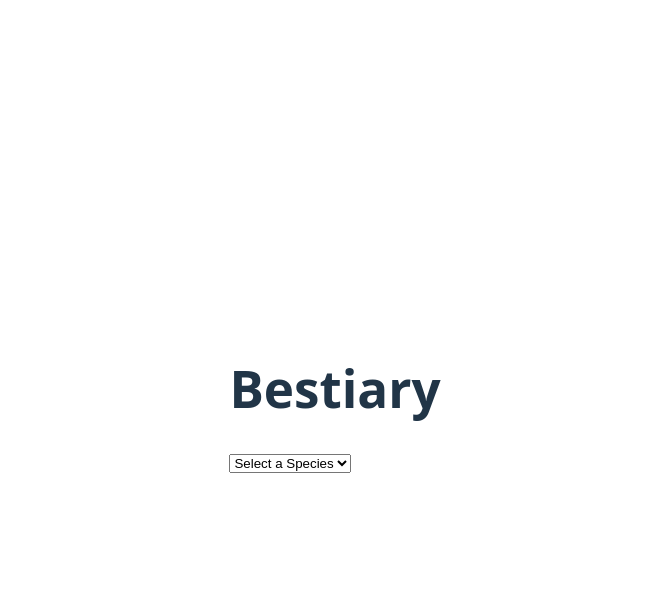
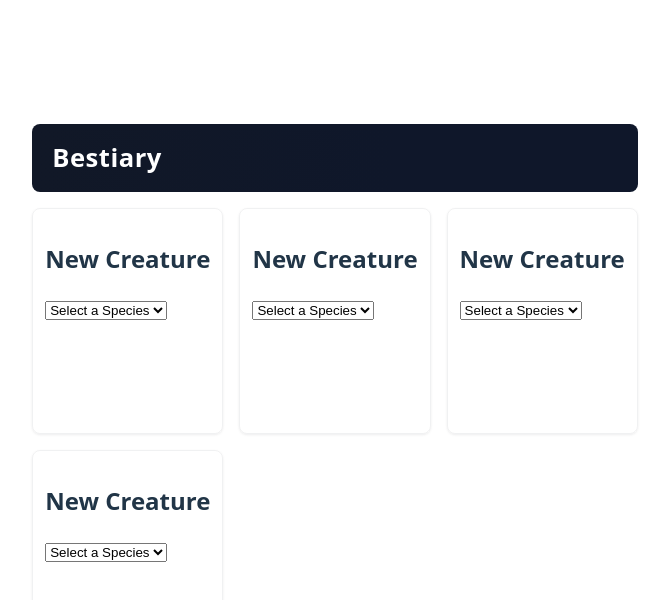
Before and after one commit to navezof/bestiary, a React (Vite) app: page / in a window 1280 px wide. Shown: the top 600 px of the page, without its empty margins (305-974 px from the left). Built offline with nearby package versions, Linux system fonts and the light colour scheme.

Commit message:
add basic formating

```diff
--- a/src/App.css
+++ b/src/App.css
@@ -3,3 +3,27 @@
   margin: 0 auto;
   padding: 2rem;
 }
+
+.bestiary-header {
+  display: flex;
+  flex-direction: column;
+  gap: 0.5rem;
+  padding: 1.25rem;
+  background: linear-gradient(90deg, #111827 0%, #0f172a 60%);
+  color: #fff;
+  border-radius: 8px;
+  margin-bottom: 1rem;
+}
+
+.bestiary-header h1 {
+  margin: 0;
+  font-size: 1.6rem;
+  letter-spacing: 0.02em;
+}
+
+/* grid of creature columns */
+.bestiary-grid {
+  display: grid;
+  grid-template-columns: repeat(3, 1fr);
+  gap: 1rem;
+}
--- a/src/App.tsx
+++ b/src/App.tsx
@@ -1,82 +1,24 @@
-import { useEffect, useMemo, useState } from "react";
+import { useState } from "react";
+import { CreatureBlock } from "./components/CreatureBlock";
 import "./App.css";
-import { CreatureDisplay } from "./components/CreatureDisplay";
-import { CreatureBuilder } from "./domains/creatureBuilder";
-import { getArchetypeFromSpeciesByName, getSpeciesByName } from "./utilities";
-import { SpeciesSelector } from "./components/SpeciesSelector";
-import { Creature } from "./domains/Creature";
-import { ArchetypeSelector } from "./components/ArchetypeSelector";
 
 function App() {
-  const [creatureWithArchetype, setCreatureWithArchetype] =
-    useState<Creature | null>(null);
-  const [baseCreature, setBaseCreature] = useState<Creature | null>(null);
-  const [selectedSpeciesName, setSelectedSpeciesName] = useState<string>("");
-  const [selectedArchetypeName, setSelectedArchetypeName] =
-    useState<string>("");
-
-  // derive the available archetype names from the current base creature
-  const speciesArchetypesName = useMemo(() => {
-    if (!baseCreature?.species) return [] as string[];
-    const species = getSpeciesByName(baseCreature.species);
-    return species?.archetypes ? species.archetypes.map((a) => a.name) : [];
-  }, [baseCreature]);
-
-  useEffect(() => {
-    if (!selectedSpeciesName) {
-      setBaseCreature(null);
-      setCreatureWithArchetype(null);
-      setSelectedArchetypeName("");
-      return;
-    }
-
-    const species = getSpeciesByName(selectedSpeciesName);
-    const newCreature = CreatureBuilder.from(new Creature())
-      .withSpecies(species)
-      .build();
-
-    setBaseCreature(newCreature);
-    setSelectedArchetypeName("");
-  }, [selectedSpeciesName]);
-
-  useEffect(() => {
-    if (!baseCreature) {
-      setCreatureWithArchetype(null);
-      return;
-    }
-
-    if (!selectedArchetypeName) {
-      setCreatureWithArchetype(baseCreature);
-      return;
-    }
-
-    const archetype = getArchetypeFromSpeciesByName(
-      selectedArchetypeName,
-      baseCreature.species
-    );
-    const newCreature = CreatureBuilder.from(baseCreature)
-      .withArchetype(archetype)
-      .build();
-    setCreatureWithArchetype(newCreature);
-  }, [baseCreature, selectedArchetypeName]);
+  const [count] = useState<number>(4);
 
   return (
     <>
-      <h1>Bestiary</h1>
-      <div>
-        <SpeciesSelector
-          selectedSpecies={selectedSpeciesName}
-          onSpeciesChange={setSelectedSpeciesName}
-        />
-        <ArchetypeSelector
-          selectedArchetypeName={selectedArchetypeName}
-          archetypes={speciesArchetypesName}
-          onArchetypeChange={setSelectedArchetypeName}
-        />
-        {creatureWithArchetype && (
-          <CreatureDisplay creature={creatureWithArchetype} />
-        )}
-      </div>
+      <header className="bestiary-header">
+        <h1>Bestiary</h1>
+      </header>
+      <main className="bestiary-main">
+        <div className="bestiary-grid">
+          {Array.from({ length: count }).map((_, index) => (
+            <div key={index}>
+              <CreatureBlock />
+            </div>
+          ))}
+        </div>
+      </main>
     </>
   );
 }
--- /dev/null
+++ b/src/components/CreatureBlock.css
@@ -0,0 +1,19 @@
+/* card styles for creature blocks */
+.creature-card {
+  border-radius: 8px;
+  border: 1px solid rgba(15, 23, 42, 0.06);
+  padding: 0.75rem;
+  box-shadow: 0 1px 3px rgba(15, 23, 42, 0.06), 0 1px 2px rgba(15, 23, 42, 0.02);
+  display: flex;
+  flex-direction: column;
+  min-height: 200px;
+  max-height: 80vh;
+  overflow: auto;
+  transition: box-shadow 120ms ease, border-color 120ms ease, transform 120ms ease;
+}
+
+.creature-card:hover {
+  box-shadow: 0 6px 18px rgba(15, 23, 42, 0.12);
+  transform: translateY(-3px);
+  border-color: rgba(15, 23, 42, 0.12);
+}
--- /dev/null
+++ b/src/components/CreatureBlock.tsx
@@ -0,0 +1,86 @@
+import { useState, useMemo, useEffect } from "react";
+import { Creature } from "../domains/Creature";
+import { CreatureBuilder } from "../domains/creatureBuilder";
+import { getSpeciesByName, getArchetypeFromSpeciesByName } from "../utilities";
+import { ArchetypeSelector } from "./ArchetypeSelector";
+import { CreatureDisplay } from "./CreatureDisplay";
+import { SpeciesSelector } from "./SpeciesSelector";
+import "./CreatureBlock.css";
+
+export const CreatureBlock = () => {
+  const [creatureWithArchetype, setCreatureWithArchetype] =
+    useState<Creature | null>(null);
+  const [baseCreature, setBaseCreature] = useState<Creature | null>(null);
+  const [selectedSpeciesName, setSelectedSpeciesName] = useState<string>("");
+  const [selectedArchetypeName, setSelectedArchetypeName] =
+    useState<string>("");
+
+  // derive the available archetype names from the current base creature
+  const speciesArchetypesName = useMemo(() => {
+    if (!baseCreature?.species) return [] as string[];
+    const species = getSpeciesByName(baseCreature.species);
+    return species?.archetypes ? species.archetypes.map((a) => a.name) : [];
+  }, [baseCreature]);
+
+  useEffect(() => {
+    if (!selectedSpeciesName) {
+      setBaseCreature(null);
+      setCreatureWithArchetype(null);
+      setSelectedArchetypeName("");
+      return;
+    }
+
+    const species = getSpeciesByName(selectedSpeciesName);
+    const newCreature = CreatureBuilder.from(new Creature())
+      .withSpecies(species)
+      .build();
+
+    setBaseCreature(newCreature);
+    setSelectedArchetypeName("");
+  }, [selectedSpeciesName]);
+
+  useEffect(() => {
+    if (!baseCreature) {
+      setCreatureWithArchetype(null);
+      return;
+    }
+
+    if (!selectedArchetypeName) {
+      setCreatureWithArchetype(baseCreature);
+      return;
+    }
+
+    const archetype = getArchetypeFromSpeciesByName(
+      selectedArchetypeName,
+      baseCreature.species
+    );
+    const newCreature = CreatureBuilder.from(baseCreature)
+      .withArchetype(archetype)
+      .build();
+    setCreatureWithArchetype(newCreature);
+  }, [baseCreature, selectedArchetypeName]);
+
+  return (
+    <div className="creature-card">
+      <div>
+        <h2 id={`creature-${selectedSpeciesName || "new"}`}>
+          {selectedSpeciesName || "New Creature"}
+        </h2>
+      </div>
+      <div>
+        <SpeciesSelector
+          selectedSpecies={selectedSpeciesName}
+          onSpeciesChange={setSelectedSpeciesName}
+        />
+        <ArchetypeSelector
+          selectedArchetypeName={selectedArchetypeName}
+          archetypes={speciesArchetypesName}
+          onArchetypeChange={setSelectedArchetypeName}
+        />
+        {creatureWithArchetype && (
+          <CreatureDisplay creature={creatureWithArchetype} />
+        )}
+      </div>
+    </div>
+  );
+};
```
